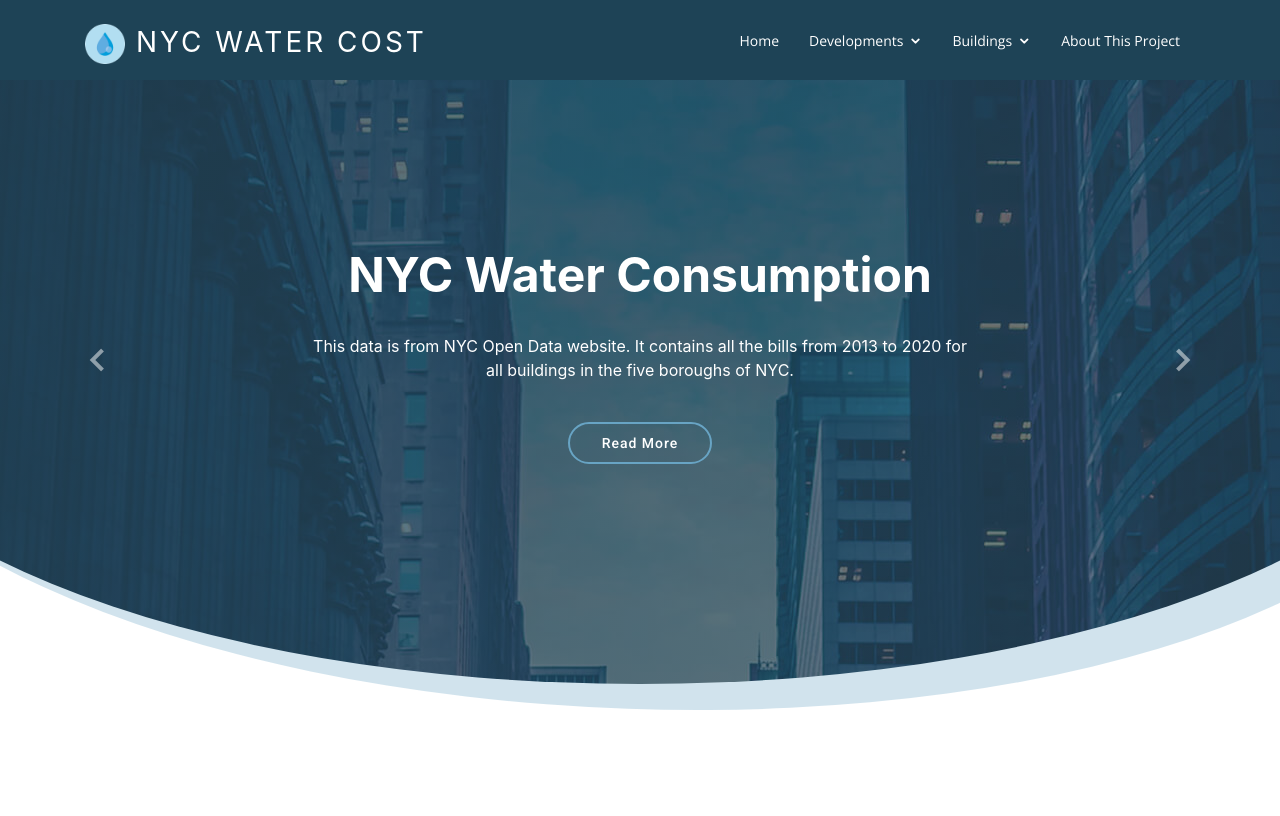
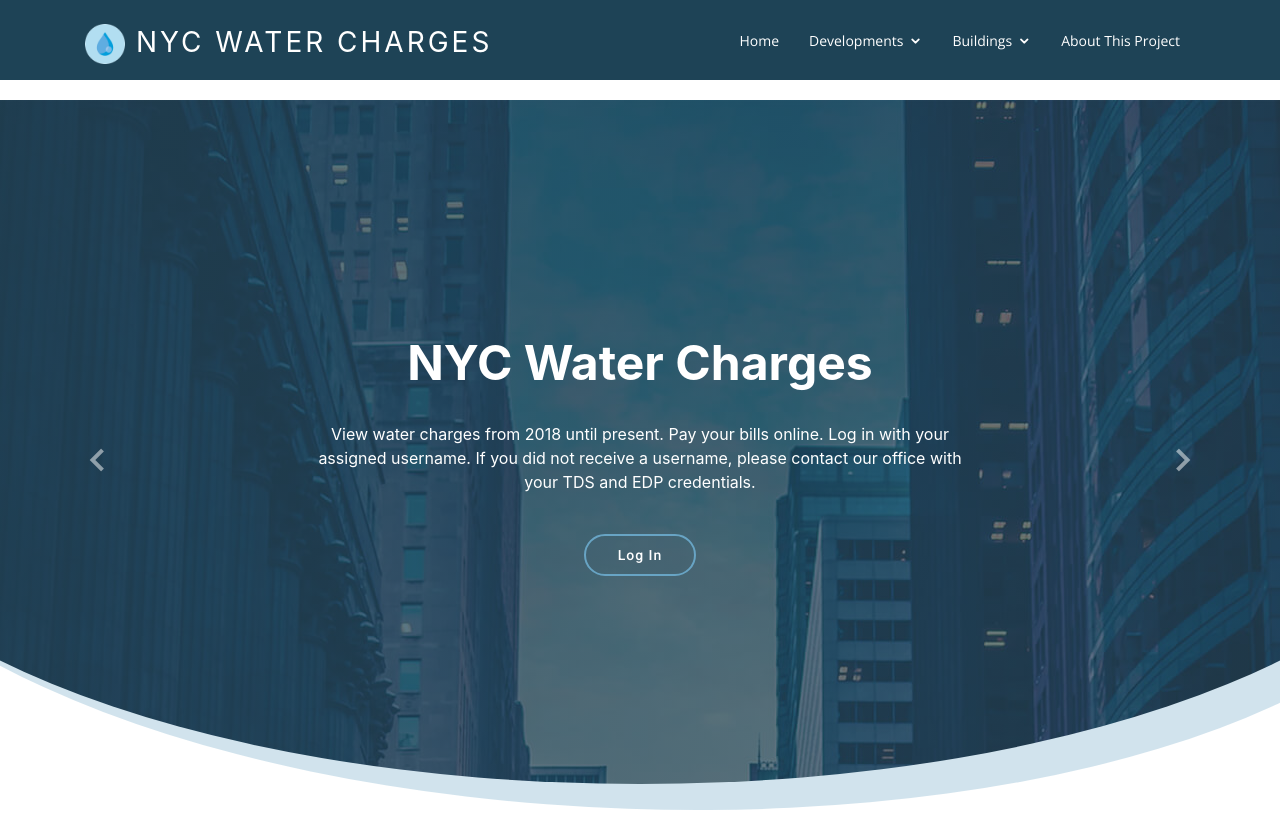
Before and after one commit to rachelf21/NYC_Water_Consumption, a Flask app: page / in a window 1280 px wide. Shown: the top 816 px of the page. Run offline with Flask 2, Linux system fonts and the light colour scheme; some libraries are stand-ins or nearby versions.

Commit message:
added user authentication

```diff
--- a/app/__init__.py
+++ b/app/__init__.py
@@ -1,10 +1,16 @@
 from flask import Flask
 from flask_sqlalchemy import SQLAlchemy
+from flask_login import LoginManager
+
 from sqlalchemy import create_engine
 import os
 
 app = Flask(__name__)
 app.config['SECRET_KEY'] = '5791628bb0b13ce0c676dfde280ba245'
+
+login_manager = LoginManager(app)
+login_manager.login_view = "login"  #value is function for login, same as url_for
+login_manager.login_message_category = 'info'
 
 DB_URL = os.environ['NYC_WATER_DATABASE_URL']
 app.config['SQLALCHEMY_DATABASE_URI'] = DB_URL
--- a/app/routes.py
+++ b/app/routes.py
@@ -1,6 +1,9 @@
-from flask import render_template, request, Response
+from flask import render_template, request, redirect, url_for, flash, Response
 from app import app
-from app.models import Borough, Development, Building, Bill
+from app.forms import LoginForm
+from app.models import Borough, Development, Building, Bills, Users
+from flask_login import login_user, current_user, logout_user, login_required
+import bcrypt
 
 @app.route('/')
 def index():
@@ -9,6 +12,33 @@
 @app.route('/about')
 def about():
     return render_template('about.html')
+
+
+#%%
+@app.route("/login", methods=['GET', 'POST'])
+def login():
+    if current_user.is_authenticated:
+        return redirect(url_for('buildings', id=str(6)))
+    form = LoginForm()
+    if form.validate_on_submit():
+        userlogin = form.username.data.lower().strip()
+        user = Users.query.filter_by(username = userlogin).first()
+        print(user)
+        if user and form.password.data == user.password:
+            # login_user(user, remember=form.remember.data)
+            dev_id = user.dev_id
+            return redirect(url_for('buildings', id = str(dev_id)))
+        else:
+            flash('Login Unsuccessful. Please check your username and password.', 'danger')
+    return render_template('login.html', title='Login', form=form)
+
+#%%
+@app.route("/logout")
+def logout():
+    logout_user()
+    return redirect(url_for('login'))
+
+
 
 @app.route('/list_dev/<borough>')
 def list_dev(borough):
@@ -46,7 +76,7 @@
 @app.route('/charges/<bldg_id>')
 def charges(bldg_id):
     try:
-        bills = Bill.query.filter_by(building_id=int(bldg_id)).all()
+        bills = Bills.query.filter_by(building_id=int(bldg_id)).all()
         borough_name = bills[0].building.dev.borough.name
         borough_id = bills[0].building.dev.borough_id
         dev_id = bills[0].building.dev.dev_id
--- a/app/templates/base.html
+++ b/app/templates/base.html
@@ -76,7 +76,7 @@
       <div class="container">
         <div class="logo float-left">
           <h1 class="text-light">
-            <a href="{{url_for('index')}}"><img src="{{url_for('static', filename='img/favicon.png')}}" alt="" class="img-fluid"> <span>NYC Water Cost</span></a>
+            <a href="{{url_for('index')}}"><img src="{{url_for('static', filename='img/favicon.png')}}" alt="" class="img-fluid"> <span>NYC Water Charges</span></a>
           </h1>
         </div>
 
@@ -114,7 +114,15 @@
     </header>
     <!-- End Header -->
 
-    {% block content %} {% endblock %}
+
+    <div style="margin-top: 100px; border: 1 solid red">
+
+        {% with messages = get_flashed_messages(with_categories=true) %} {% if messages %} {% for category, message in messages %}
+        <div class="alert alert-{{ category }}">{{ message }}</div>
+        {% endfor %} {% endif %} {% endwith %}
+     </div>
+        {% block content %}{% endblock %}
+
 
     <!-- ======= Footer ======= -->
     <footer id="footer" data-aos="fade-up" data-aos-easing="ease-in-out" data-aos-duration="500">
--- a/app/templates/buildings.html
+++ b/app/templates/buildings.html
@@ -1,4 +1,4 @@
-{% extends "base.html" %} {%block title%} NYC Water Cost: Buildings {%endblock%} {% block content %}
+{% extends "base.html" %} {%block title%} NYC Water Charges: Buildings {%endblock%} {% block content %}
 
 <main id="main">
   <!-- ======= Light Blue Bar ======= -->
--- a/app/templates/charges.html
+++ b/app/templates/charges.html
@@ -1,4 +1,4 @@
-{% extends "base.html" %} {%block title%} NYC Water Cost: Charges {%endblock%} {% block content %}
+{% extends "base.html" %} {%block title%} NYC Water Charges {%endblock%} {% block content %}
 <script src="/static/js/charges.js"></script>
 <script>
   console.log(formatMoney(123.456));
--- a/app/templates/dev.html
+++ b/app/templates/dev.html
@@ -1,4 +1,4 @@
-{% extends "base.html" %} {%block title%} nYC Water Cost: Developments {%endblock%} {% block content %}
+{% extends "base.html" %} {%block title%} NYC Water Charges: Developments {%endblock%} {% block content %}
 
 <main id="main">
   <!-- ======= Light Blue Bar ======= -->
--- a/app/templates/index.html
+++ b/app/templates/index.html
@@ -1,4 +1,4 @@
-{% extends "base.html" %} {%block title%} NYC Water Consumption {%endblock%} {% block content %}
+{% extends "base.html" %} {%block title%} NYC Water Charges {%endblock%} {% block content %}
 
 <!-- ======= Hero Section ======= -->
 <section id="hero" class="d-flex justify-cntent-center align-items-center">
@@ -6,12 +6,12 @@
     <!-- Slide 1 -->
     <div class="carousel-item active">
       <div class="carousel-container">
-        <h2 class="animate__animated animate__fadeInDown">NYC Water <span>Consumption</span></h2>
+        <h2 class="animate__animated animate__fadeInDown">NYC Water <span>Charges</span></h2>
         <p class="animate__animated animate__fadeInUp">
-          This data is from NYC Open Data website. It contains all the bills from 2013 to 2020 for all buildings in the five boroughs of
-          NYC.
+          View water charges from 2018 until present. Pay your bills online. Log in with your assigned username. If you did not receive a
+          username, please contact our office with your TDS and EDP credentials.
         </p>
-        <a href="" class="btn-get-started animate__animated animate__fadeInUp">Read More</a>
+        <a href="{{url_for('login')}}" class="btn-get-started animate__animated animate__fadeInUp">Log In</a>
       </div>
     </div>
 
@@ -21,9 +21,9 @@
         <h2 class="animate__animated animate__fadeInDown">About this Project</h2>
         <p class="animate__animated animate__fadeInUp">
           This project was created for CISC 3810 as an example of a full stack application, using a database as part of the backend
-          technology Elaborate on this some more.
+          technology. Elaborate on this some more.
         </p>
-        <a href="" class="btn-get-started animate__animated animate__fadeInUp">Read More</a>
+        <a href="{{url_for('login')}}" class="btn-get-started animate__animated animate__fadeInUp">Log In</a>
       </div>
     </div>
 
@@ -35,7 +35,7 @@
           Ut velit est quam dolor ad a aliquid qui aliquid. Sequi ea ut et est quaerat sequi nihil ut aliquam. Occaecati alias dolorem
           mollitia ut. Similique ea voluptatem. Esse doloremque accusamus repellendus deleniti vel. Minus et tempore modi architecto.
         </p>
-        <a href="" class="btn-get-started animate__animated animate__fadeInUp">Read More</a>
+        <a href="" class="btn-get-started animate__animated animate__fadeInUp">Log In</a>
       </div>
     </div>
 
--- a/requirements.txt
+++ b/requirements.txt
@@ -1,6 +1,9 @@
 click==7.1.2
 Flask==1.1.2
+Flask-Bcrypt==0.7.1
+Flask-Login==0.5.0
 Flask-SQLAlchemy==2.4.4
+Flask-WTF==0.14.3
 gunicorn==20.0.4
 itsdangerous==1.1.0
 Jinja2==2.11.3
```
Also changed, not shown: app/forms.py (added, +13 -0 lines), app/models.py (+18 -4 lines), app/templates/login.html (added, +62 -0 lines), 2 other files.
